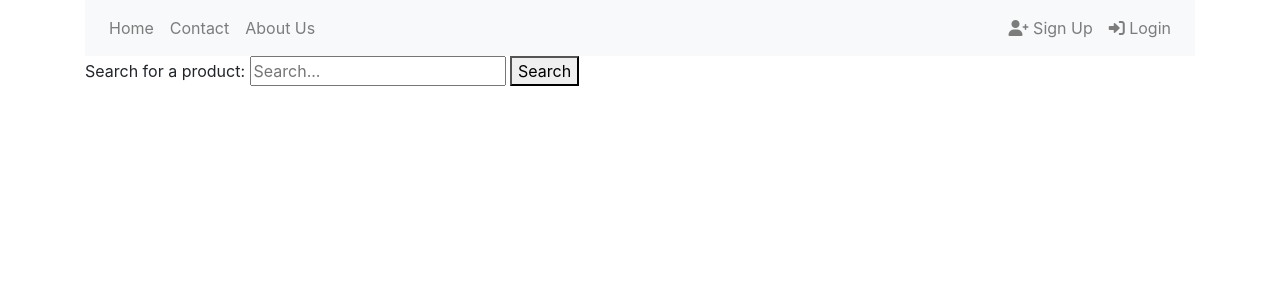
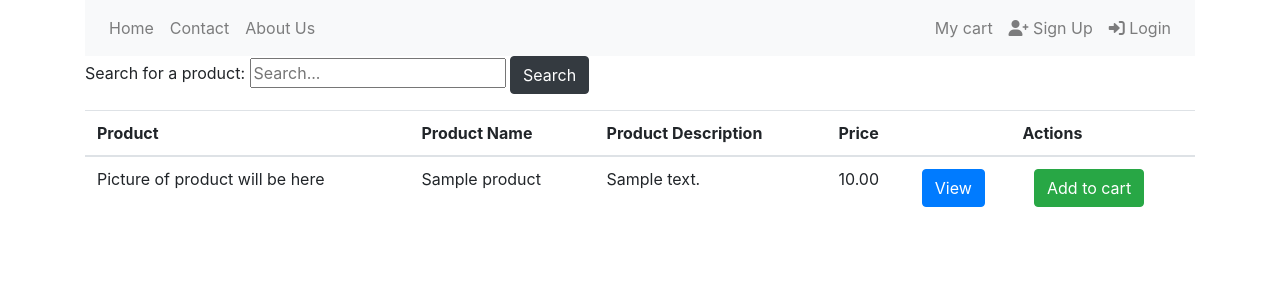
Before and after one commit to ChristinaKs/eComm-Term-Project, a PHP site: page /TermProject/ in a window 1280 px wide. Shown: the top 300 px of the page. Run offline with PHP 8.4, Linux system fonts and the light colour scheme; tables that the repository leaves empty hold one stand-in row (values such as "Sample post"); data that the repository does not hold is empty.

Commit message:
did main page and started cart stuff

```diff
--- a/TermProject/app/controllers/Home.php
+++ b/TermProject/app/controllers/Home.php
@@ -8,6 +8,14 @@ class Home extends Controller
 
     public function index()
     {
+        //displaying all products
+        $products = $this->productsModel->getProducts();
+            $data = [
+                'product' => $products
+            ];
+        $this->view('Home/home', $data);
+
+        //search functionality
         if(isset($_POST['searchButton'])){
             $this->searchProduct();
         }else{
@@ -22,6 +30,6 @@ class Home extends Controller
             ];
             $searchResult = $this->productsModel->searchProduct($data);
             //var_dump($searchResult);
-            $this->view('Products/searchProducts',$searchResult);
+            $this->view('Products/searchProducts',$searchResult,$data);
     }
 }
--- /dev/null
+++ b/TermProject/app/views/Cart/userCart.php
@@ -0,0 +1,4 @@
+<?php require APPROOT . '/views/includes/header.php';
+?>
+<h1>USER CAN CHECK OUT CART</h1>
+<?php require APPROOT . '/views/includes/footer.php'; ?>
--- a/TermProject/app/views/Home/home.php
+++ b/TermProject/app/views/Home/home.php
@@ -3,14 +3,43 @@
     <form method="POST">
         <label>Search for a product:</label>
         <input type="text" id="searchBar" name="searchBar" placeholder="Search...">
-        <button type="submit" id="searchButton" name="searchButton" >Search</button>
+        <button type="submit" id="searchButton" name="searchButton" class='btn btn-dark'>Search</button>
     </form>
+    <table class="table">
+        <thead class="table-light">
+        </thead>
+            <tr>
+                <th scope="col">Product</th>
+                <th scope="col">Product Name</th>
+                <th scope="col">Product Description</th>
+                <th scope="col">Price</th>
+                <th scrop="col" colspan="2" class="text-center"> Actions</th>
+            </tr>
+        <tbody>
+            <?php
+                foreach($data['product'] as $product){
+                    echo"<tr>";
+                    echo '<td> Picture of product will be here</td>';
+                    echo"<td>$product->ProductName</td>";
+                    echo"<td>$product->ProductDescription</td>";
+                    echo"<td>$product->ProductPrice</td>";
+                    echo"<td>
+                    <button id='viewProduct' name='viewProoduct' class='btn btn-primary'><a href='Products/viewProduct/$product->UPC'></a> View</button>
+                    </td>";
+                    echo"<td>
+                    <button id='addToCart' name='addToCart' class='btn btn-success'><a href='/TermProject/Cart/userCart'></a> Add to cart</button>
+                    </td>";
+                    echo"</tr>";
+                }
 
+            ?>
+        </tbody>
+    </table>
     <?php
-        if($data != []){
+        /*if($data != []){
             echo '<div class="alert alert-success" role="alert">'.
              $data['msg'].'
           </div>';
-        }
+        }*/
     ?>
 <?php require APPROOT . '/views/includes/footer.php'; ?>
--- a/TermProject/app/views/Products/searchProducts.php
+++ b/TermProject/app/views/Products/searchProducts.php
@@ -3,8 +3,9 @@
     <form method="POST">
         <label>Search for a product:</label>
         <input type="text" id="searchBar" name="searchBar" placeholder="Search...">
-        <button type="submit" name="searchButton" >Search</button>
+        <button type="submit" name="searchButton" class='btn btn-dark'>Search</button>
     </form>
+    <h2>Results for <?php echo $data['Search']?></h2>
     <?php
         // var_dump($searchResult)
         /*foreach[$searchResult as $result]{
--- a/TermProject/app/views/includes/header.php
+++ b/TermProject/app/views/includes/header.php
@@ -32,10 +32,12 @@
     <li class="nav-item">
       <a class="nav-link" href="/TermProject/AboutUs">About Us</a>
     </li>
-
   </ul>
 
   <ul class="nav navbar-nav navbar-right">
+    <li class="nav-item">
+      <a class="nav-link" href='/TermProject/Cart'>My cart</a>
+    </li>
     <?php
     if (isLoggedIn()) {
       echo '<li class="nav-item"><a class="nav-link" href="/TermProject/Login/logout"><i class="fa-solid fa-sign-out"></i> Logout </a></li>';
```
Also changed, not shown: TermProject/app/views/Products/viewProduct.php (added, +9 -0 lines).
